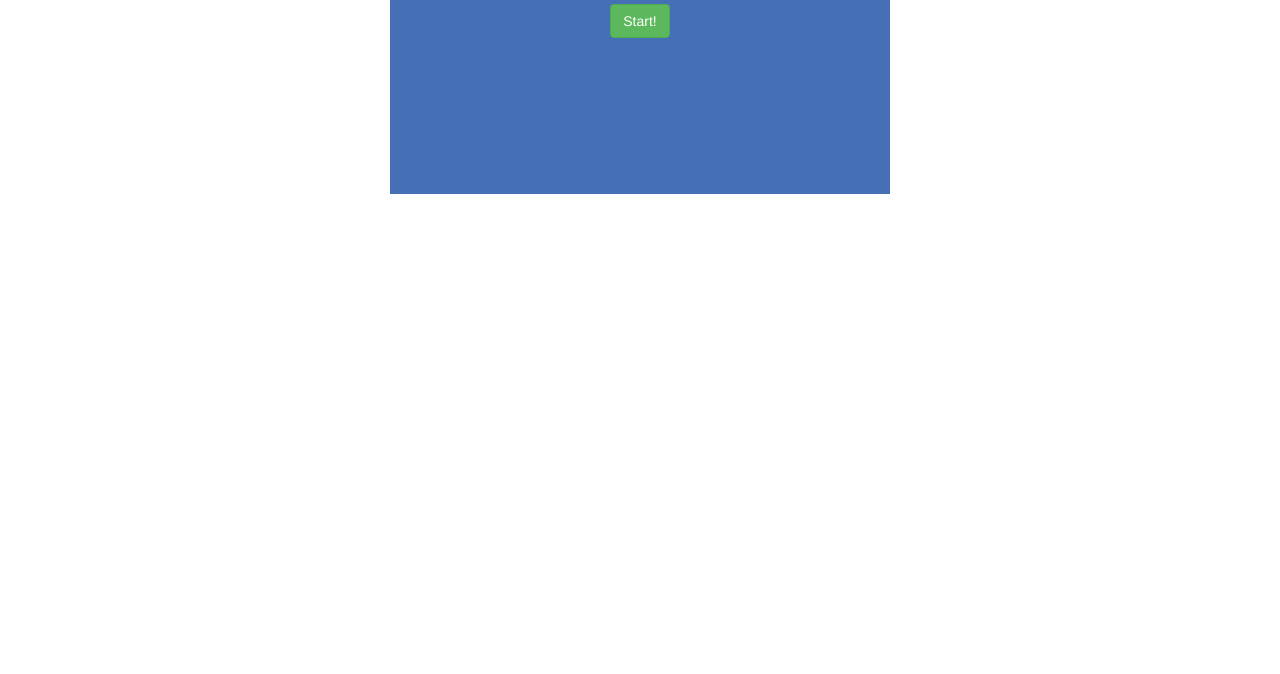
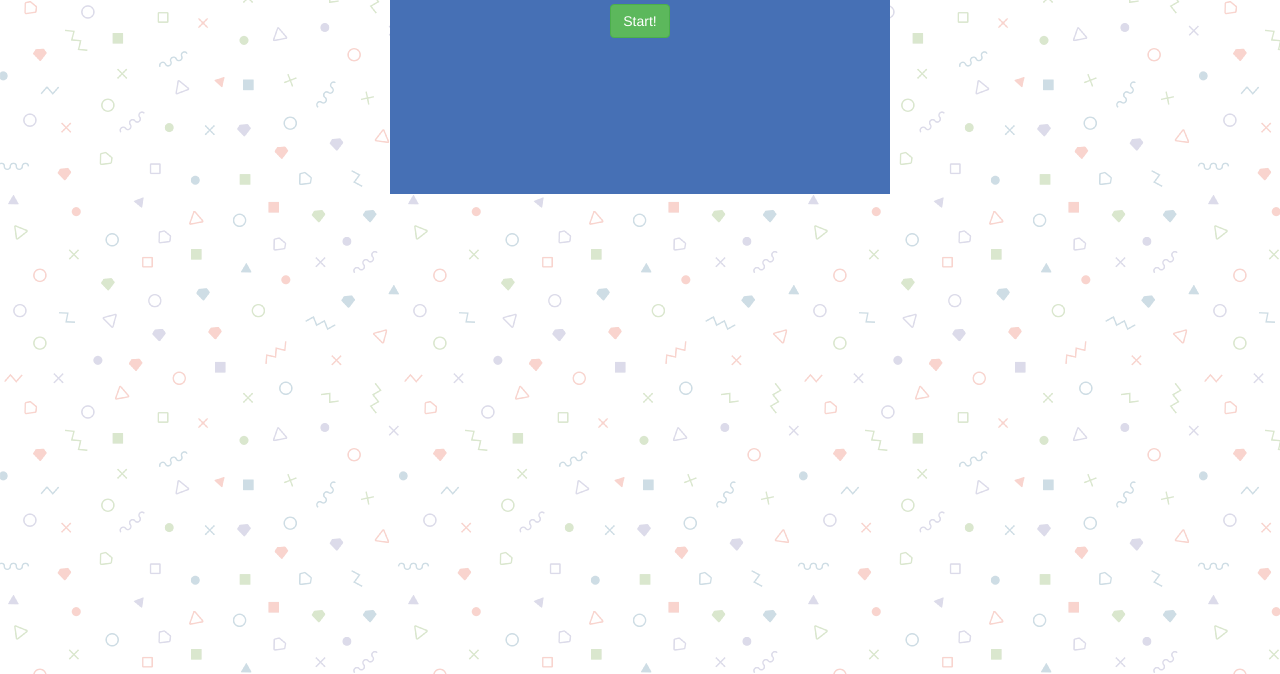
Before and after one commit to erfranson/triviaGame, a plain HTML site: page index.html in a window 1280 px wide. Shown: the part 126-800 px from the top of the page. Drawn offline with nearby package versions, Linux system fonts and the light colour scheme.

Commit message:
background

```diff
--- a/assets/style.css
+++ b/assets/style.css
@@ -1,3 +1,6 @@
+body{
+	background: url('memphis-colorful.png');
+}
 #trivia{
 	margin: 0 auto;
 	height: auto;
```
Also changed, not shown: assets/memphis-colorful.png (added).
